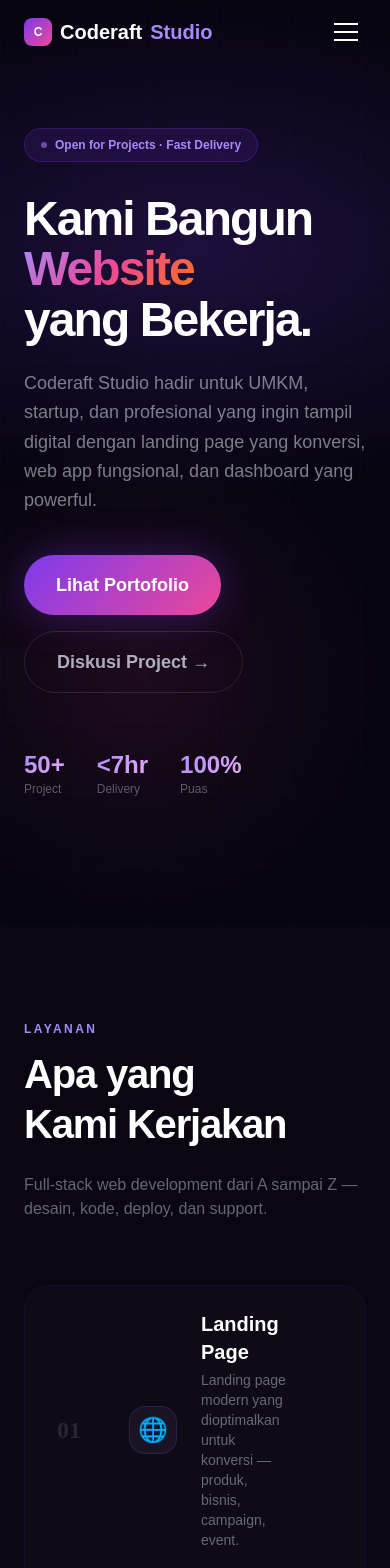
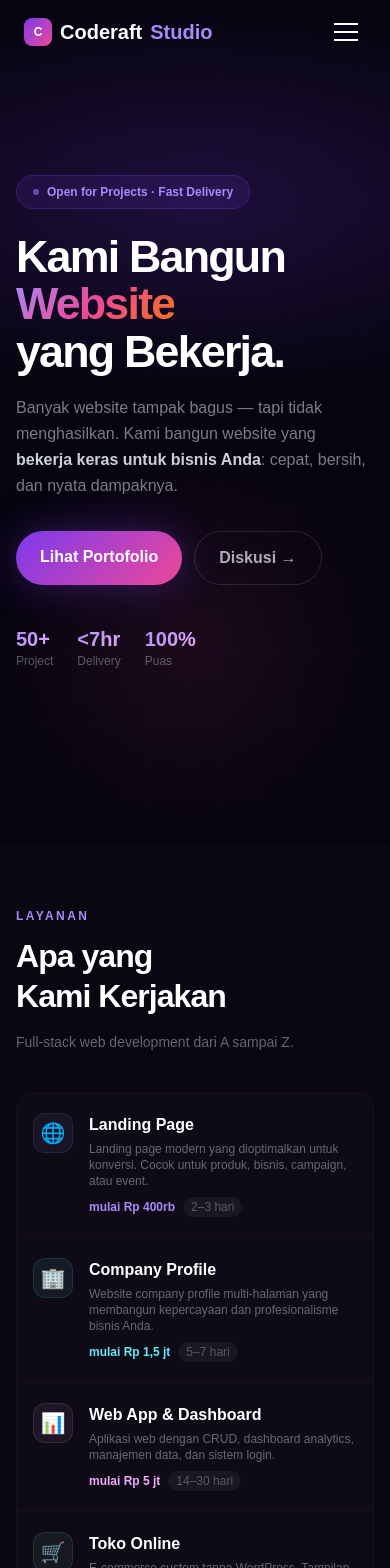
Before and after one commit to coderaft-studio/coderaft-studio, a Next.js app: page / in a window 390 px wide. Shown: the top 1568 px of the page. Built offline with nearby package versions, Linux system fonts and the light colour scheme.

Commit message:
responsive style

```diff
--- a/components/Footer.js
+++ b/components/Footer.js
@@ -1,8 +1,8 @@
 export default function Footer() {
   return (
     <footer style={{ background: "#04030a", borderTop: "1px solid rgba(124,58,237,0.1)" }}>
-      <div className="max-w-6xl mx-auto px-6 py-14">
-        <div className="grid md:grid-cols-4 gap-10 mb-10">
+      <div className="max-w-6xl mx-auto px-4 sm:px-6 py-10 sm:py-14">
+        <div className="grid grid-cols-2 md:grid-cols-4 gap-6 sm:gap-10 mb-8 sm:mb-10">
           {/* Brand */}
           <div className="md:col-span-2">
             <div className="font-black text-2xl text-white mb-3 flex items-center gap-2">
--- a/components/Hero.js
+++ b/components/Hero.js
@@ -1,29 +1,27 @@
 export default function Hero() {
   return (
     <section className="relative min-h-screen bg-[#06040f] flex items-center overflow-hidden">
-      {/* Ambient glows */}
-      <div className="absolute top-0 left-1/2 -translate-x-1/2 w-[900px] h-[500px] opacity-20 pointer-events-none"
+      {/* Glows */}
+      <div className="absolute top-0 left-1/2 -translate-x-1/2 w-[900px] h-[400px] opacity-20 pointer-events-none"
         style={{ background: "radial-gradient(ellipse,#7c3aed,transparent 70%)" }} />
-      <div className="absolute bottom-0 right-0 w-[500px] h-[500px] opacity-10 pointer-events-none"
+      <div className="absolute bottom-0 right-0 w-[400px] h-[400px] opacity-10 pointer-events-none"
         style={{ background: "radial-gradient(circle,#ec4899,transparent 70%)" }} />
-
-      {/* Grid pattern */}
-      <div className="absolute inset-0 opacity-[0.03]"
+      <div className="absolute inset-0 opacity-[0.025]"
         style={{ backgroundImage: "linear-gradient(rgba(124,58,237,1) 1px,transparent 1px),linear-gradient(90deg,rgba(124,58,237,1) 1px,transparent 1px)", backgroundSize: "72px 72px" }} />
 
-      <div className="relative z-10 max-w-6xl mx-auto px-6 py-32 w-full">
-        <div className="grid lg:grid-cols-2 gap-16 items-center">
+      <div className="relative z-10 max-w-6xl mx-auto px-4 sm:px-6 py-24 sm:py-32 w-full">
+        <div className="grid lg:grid-cols-2 gap-10 lg:gap-16 items-center">
 
-          {/* Left — Text */}
+          {/* Left */}
           <div>
-            <div className="inline-flex items-center gap-2 px-4 py-2 rounded-full mb-8 text-xs font-bold"
+            <div className="inline-flex items-center gap-2 px-4 py-2 rounded-full mb-6 text-xs font-bold"
               style={{ background: "rgba(124,58,237,0.12)", border: "1px solid rgba(124,58,237,0.25)", color: "#a78bfa" }}>
               <span className="w-1.5 h-1.5 rounded-full bg-violet-400 animate-pulse inline-block" />
               Open for Projects · Fast Delivery
             </div>
 
-            <h1 className="font-black mb-6 text-white"
-              style={{ fontSize: "clamp(3rem,7vw,5.5rem)", letterSpacing: "-0.04em", lineHeight: "1.05" }}>
+            <h1 className="font-black mb-5 text-white"
+              style={{ fontSize: "clamp(2.8rem,8vw,5.5rem)", letterSpacing: "-0.04em", lineHeight: "1.05" }}>
               Kami Bangun<br />
               <span style={{ background: "linear-gradient(135deg,#a78bfa,#ec4899,#f97316)", WebkitBackgroundClip: "text", WebkitTextFillColor: "transparent" }}>
                 Website
@@ -31,38 +29,41 @@ export default function Hero() {
               yang Bekerja.
             </h1>
 
-            <p className="text-lg leading-relaxed mb-10" style={{ color: "rgba(240,244,255,0.5)", maxWidth: "480px" }}>
-              Coderaft Studio hadir untuk UMKM, startup, dan profesional yang ingin tampil digital
-              dengan landing page yang konversi, web app fungsional, dan dashboard yang powerful.
+            <p className="text-base sm:text-lg leading-relaxed mb-8" style={{ color: "rgba(240,244,255,0.5)", maxWidth: "480px" }}>
+              Banyak website tampak bagus — tapi tidak menghasilkan.
+              Kami bangun website yang <span style={{ color: "rgba(240,244,255,0.85)", fontWeight: 600 }}>bekerja keras untuk bisnis Anda</span>:
+              cepat, bersih, dan nyata dampaknya.
             </p>
 
-            <div className="flex flex-wrap gap-4 mb-14">
+            <div className="flex flex-wrap gap-3 mb-10">
               <a href="#portofolio"
-                className="px-8 py-4 rounded-full font-black text-lg text-white transition-all hover:scale-105"
+                className="px-6 sm:px-8 py-3.5 sm:py-4 rounded-full font-black text-base sm:text-lg text-white transition-all hover:scale-105"
                 style={{ background: "linear-gradient(135deg,#7c3aed,#ec4899)", boxShadow: "0 0 40px rgba(124,58,237,0.35)" }}>
                 Lihat Portofolio
               </a>
               <a href="#kontak"
-                className="px-8 py-4 rounded-full font-bold text-lg transition-all"
-                style={{ border: "1px solid rgba(255,255,255,0.1)", color: "rgba(240,244,255,0.7)" }}>
-                Diskusi Project →
+                className="px-6 sm:px-8 py-3.5 sm:py-4 rounded-full font-bold text-base sm:text-lg transition-all"
+                style={{ border: "1px solid rgba(255,255,255,0.12)", color: "rgba(240,244,255,0.7)" }}>
+                Diskusi →
               </a>
             </div>
 
-            {/* Stats row */}
-            <div className="flex gap-8">
+            {/* Stats */}
+            <div className="flex gap-6 sm:gap-8">
               {[{ num: "50+", label: "Project" }, { num: "<7hr", label: "Delivery" }, { num: "100%", label: "Puas" }].map(s => (
                 <div key={s.label}>
-                  <div className="text-2xl font-black" style={{ background: "linear-gradient(135deg,#a78bfa,#f0abfc)", WebkitBackgroundClip: "text", WebkitTextFillColor: "transparent" }}>{s.num}</div>
+                  <div className="text-xl sm:text-2xl font-black"
+                    style={{ background: "linear-gradient(135deg,#a78bfa,#f0abfc)", WebkitBackgroundClip: "text", WebkitTextFillColor: "transparent" }}>
+                    {s.num}
+                  </div>
                   <div className="text-xs font-medium" style={{ color: "rgba(240,244,255,0.35)" }}>{s.label}</div>
                 </div>
               ))}
             </div>
           </div>
 
-          {/* Right — Floating cards */}
+          {/* Right — hidden on mobile */}
           <div className="hidden lg:block relative h-[480px]">
-            {/* Main card */}
             <div className="absolute top-8 left-0 right-16 rounded-2xl p-6"
               style={{ background: "rgba(255,255,255,0.04)", border: "1px solid rgba(124,58,237,0.2)", backdropFilter: "blur(12px)" }}>
               <div className="flex items-center gap-3 mb-4">
@@ -80,26 +81,20 @@ export default function Hero() {
                 ))}
               </div>
             </div>
-
-            {/* Floating badge 1 */}
             <div className="absolute bottom-32 -left-4 px-4 py-3 rounded-2xl shadow-2xl"
               style={{ background: "rgba(124,58,237,0.9)", backdropFilter: "blur(12px)" }}>
               <div className="text-white text-xs font-bold">✓ Deployed to Vercel</div>
               <div className="text-violet-200 text-xs">2 minutes ago</div>
             </div>
-
-            {/* Floating badge 2 */}
             <div className="absolute bottom-12 right-0 px-4 py-3 rounded-2xl shadow-2xl"
               style={{ background: "rgba(6,4,15,0.9)", border: "1px solid rgba(236,72,153,0.3)", backdropFilter: "blur(12px)" }}>
               <div className="text-white text-xs font-bold">📈 Traffic +340%</div>
               <div className="text-slate-400 text-xs">after launch</div>
             </div>
-
-            {/* Floating badge 3 */}
             <div className="absolute top-1/2 -right-4 px-4 py-3 rounded-2xl shadow-2xl"
               style={{ background: "rgba(6,4,15,0.9)", border: "1px solid rgba(16,185,129,0.3)", backdropFilter: "blur(12px)" }}>
               <div className="text-emerald-400 text-xs font-bold">⚡ 99 Lighthouse</div>
-              <div className="text-slate-400 text-xs">Performance score</div>
+              <div className="text-slate-400 text-xs">Performance</div>
             </div>
           </div>
         </div>
--- a/components/Layanan.js
+++ b/components/Layanan.js
@@ -1,62 +1,66 @@
 const layanan = [
-  { no: "01", icon: "🌐", title: "Landing Page", desc: "Landing page modern yang dioptimalkan untuk konversi — produk, bisnis, campaign, event.", harga: "mulai Rp 400rb", waktu: "2–3 hari", color: "#a78bfa" },
-  { no: "02", icon: "🏢", title: "Company Profile", desc: "Website company profile multi-halaman yang membangun kepercayaan dan profesionalisme.", harga: "mulai Rp 1,5 jt", waktu: "5–7 hari", color: "#67e8f9" },
-  { no: "03", icon: "📊", title: "Web App & Dashboard", desc: "Aplikasi web dengan CRUD, dashboard analytics, manajemen data, dan sistem login.", harga: "mulai Rp 5 jt", waktu: "14–30 hari", color: "#f0abfc" },
-  { no: "04", icon: "🛒", title: "Toko Online", desc: "E-commerce custom tanpa WordPress. Tampilan premium, checkout smooth, mudah dikelola.", harga: "mulai Rp 3 jt", waktu: "7–14 hari", color: "#86efac" },
-  { no: "05", icon: "🔌", title: "REST API & Backend", desc: "Backend service dan REST API untuk mendukung aplikasi mobile atau website Anda.", harga: "mulai Rp 2 jt", waktu: "7–14 hari", color: "#fda4af" },
-  { no: "06", icon: "⚡", title: "Optimasi & Revamp", desc: "Perbaikan performa, redesign UI, atau migrasi ke teknologi modern yang lebih cepat.", harga: "mulai Rp 1 jt", waktu: "3–7 hari", color: "#fcd34d" },
+  { no: "01", icon: "🌐", title: "Landing Page",          desc: "Landing page modern yang dioptimalkan untuk konversi. Cocok untuk produk, bisnis, campaign, atau event.", harga: "mulai Rp 400rb", waktu: "2–3 hari", color: "#a78bfa" },
+  { no: "02", icon: "🏢", title: "Company Profile",       desc: "Website company profile multi-halaman yang membangun kepercayaan dan profesionalisme bisnis Anda.",       harga: "mulai Rp 1,5 jt", waktu: "5–7 hari", color: "#67e8f9" },
+  { no: "03", icon: "📊", title: "Web App & Dashboard",   desc: "Aplikasi web dengan CRUD, dashboard analytics, manajemen data, dan sistem login.",                       harga: "mulai Rp 5 jt", waktu: "14–30 hari", color: "#f0abfc" },
+  { no: "04", icon: "🛒", title: "Toko Online",           desc: "E-commerce custom tanpa WordPress. Tampilan premium, checkout smooth, mudah dikelola.",                   harga: "mulai Rp 3 jt", waktu: "7–14 hari", color: "#86efac" },
+  { no: "05", icon: "🔌", title: "REST API & Backend",    desc: "Backend service dan REST API untuk mendukung aplikasi mobile atau website Anda.",                         harga: "mulai Rp 2 jt", waktu: "7–14 hari", color: "#fda4af" },
+  { no: "06", icon: "⚡", title: "Optimasi & Revamp",    desc: "Perbaikan performa, redesign UI, atau migrasi ke teknologi modern yang lebih cepat.",                      harga: "mulai Rp 1 jt", waktu: "3–7 hari", color: "#fcd34d" },
 ];
 
 export default function Layanan() {
   return (
-    <section id="layanan" className="py-24" style={{ background: "#0a0612" }}>
-      <div className="max-w-6xl mx-auto px-6">
-        <div className="flex flex-col md:flex-row md:items-end justify-between gap-6 mb-16">
+    <section id="layanan" className="py-16 md:py-24" style={{ background: "#0a0612" }}>
+      <div className="max-w-6xl mx-auto px-4 sm:px-6">
+        <div className="flex flex-col md:flex-row md:items-end justify-between gap-4 mb-10 md:mb-16">
           <div>
             <p className="text-xs font-black tracking-widest mb-3" style={{ color: "#a78bfa", letterSpacing: "0.2em" }}>LAYANAN</p>
-            <h2 className="font-black leading-tight text-white" style={{ fontSize: "clamp(2.5rem,5vw,4rem)", letterSpacing: "-0.03em" }}>
+            <h2 className="font-black leading-tight text-white" style={{ fontSize: "clamp(2rem,6vw,4rem)", letterSpacing: "-0.03em" }}>
               Apa yang<br />Kami Kerjakan
             </h2>
           </div>
-          <p className="text-base max-w-sm" style={{ color: "rgba(240,244,255,0.4)" }}>
-            Full-stack web development dari A sampai Z — desain, kode, deploy, dan support.
+          <p className="text-sm md:text-base max-w-sm" style={{ color: "rgba(240,244,255,0.4)" }}>
+            Full-stack web development dari A sampai Z.
           </p>
         </div>
 
-        <div className="space-y-0" style={{ border: "1px solid rgba(124,58,237,0.12)", borderRadius: "24px", overflow: "hidden" }}>
+        <div className="space-y-0 overflow-hidden rounded-2xl md:rounded-3xl"
+          style={{ border: "1px solid rgba(124,58,237,0.12)" }}>
           {layanan.map((l, i) => (
             <div key={l.no}
-              className="flex items-center gap-6 px-8 py-6 group transition-all hover:pl-10 cursor-pointer"
+              className="group transition-all cursor-pointer"
               style={{ borderBottom: i < layanan.length - 1 ? "1px solid rgba(124,58,237,0.08)" : "none", background: "rgba(255,255,255,0.015)" }}>
 
-              {/* Number */}
-              <span className="text-2xl font-black flex-shrink-0 w-12 transition-colors" style={{ color: "rgba(240,244,255,0.12)", fontFamily: "serif" }}>
+              {/* Mobile layout: stacked */}
+              <div className="flex items-start gap-4 px-4 sm:px-8 py-5 md:py-6 hover:bg-violet-950/20">
+                {/* Number — hidden on tiny screens */}
+                <span className="hidden sm:block text-xl md:text-2xl font-black flex-shrink-0 w-10 mt-1"
+                  style={{ color: "rgba(240,244,255,0.12)", fontFamily: "serif" }}>
                   {l.no}
                 </span>
-
                 {/* Icon */}
-              <div className="w-12 h-12 rounded-2xl flex items-center justify-center text-2xl flex-shrink-0 transition-all group-hover:scale-110"
+                <div className="w-10 h-10 md:w-12 md:h-12 rounded-xl flex items-center justify-center text-xl md:text-2xl flex-shrink-0 transition-all group-hover:scale-110"
                   style={{ background: `${l.color}12`, border: `1px solid ${l.color}20` }}>
                   {l.icon}
                 </div>
-
                 {/* Content */}
                 <div className="flex-1 min-w-0">
-                <h3 className="font-black text-xl mb-1 transition-colors group-hover:text-violet-300 text-white">{l.title}</h3>
-                <p className="text-sm" style={{ color: "rgba(240,244,255,0.4)" }}>{l.desc}</p>
+                  <h3 className="font-black text-base md:text-xl mb-1 transition-colors group-hover:text-violet-300 text-white">{l.title}</h3>
+                  <p className="text-xs md:text-sm" style={{ color: "rgba(240,244,255,0.4)" }}>{l.desc}</p>
+                  {/* Mobile: show price below desc */}
+                  <div className="flex items-center gap-2 mt-2 md:hidden">
+                    <span className="text-xs font-bold" style={{ color: l.color }}>{l.harga}</span>
+                    <span className="text-xs px-2 py-0.5 rounded-full" style={{ background: "rgba(255,255,255,0.05)", color: "rgba(240,244,255,0.3)" }}>{l.waktu}</span>
                   </div>
-
-              {/* Meta */}
+                </div>
+                {/* Desktop meta */}
                 <div className="hidden md:flex flex-col items-end gap-1.5 flex-shrink-0">
                   <span className="text-sm font-bold" style={{ color: l.color }}>{l.harga}</span>
-                <span className="text-xs px-3 py-1 rounded-full" style={{ background: "rgba(255,255,255,0.05)", color: "rgba(240,244,255,0.35)", border: "1px solid rgba(255,255,255,0.06)" }}>
+                  <span className="text-xs px-3 py-1 rounded-full"
+                    style={{ background: "rgba(255,255,255,0.05)", color: "rgba(240,244,255,0.35)", border: "1px solid rgba(255,255,255,0.06)" }}>
                     {l.waktu}
                   </span>
                 </div>
-
-              {/* Arrow */}
-              <span className="text-xl opacity-0 group-hover:opacity-100 transition-all translate-x-0 group-hover:translate-x-1 flex-shrink-0"
-                style={{ color: "#a78bfa" }}>→</span>
+              </div>
             </div>
           ))}
         </div>
--- a/components/Portofolio.js
+++ b/components/Portofolio.js
@@ -65,8 +65,8 @@ const catStyle = {
 
 export default function Portofolio() {
   return (
-    <section id="portofolio" className="py-24" style={{ background: "#06040f" }}>
-      <div className="max-w-6xl mx-auto px-6">
+    <section id="portofolio" className="py-16 md:py-24" style={{ background: "#06040f" }}>
+      <div className="max-w-6xl mx-auto px-4 sm:px-6">
 
         {/* Header */}
         <div className="flex flex-col md:flex-row md:items-end justify-between gap-6 mb-14">
```
Also changed, not shown: components/Harga.js (+19 -23 lines), components/Kontak.js (+5 -5 lines), components/Tentang.js (+27 -32 lines), components/Testimoni.js (+22 -24 lines). Lines whose indentation alone changed are shown as unchanged.
